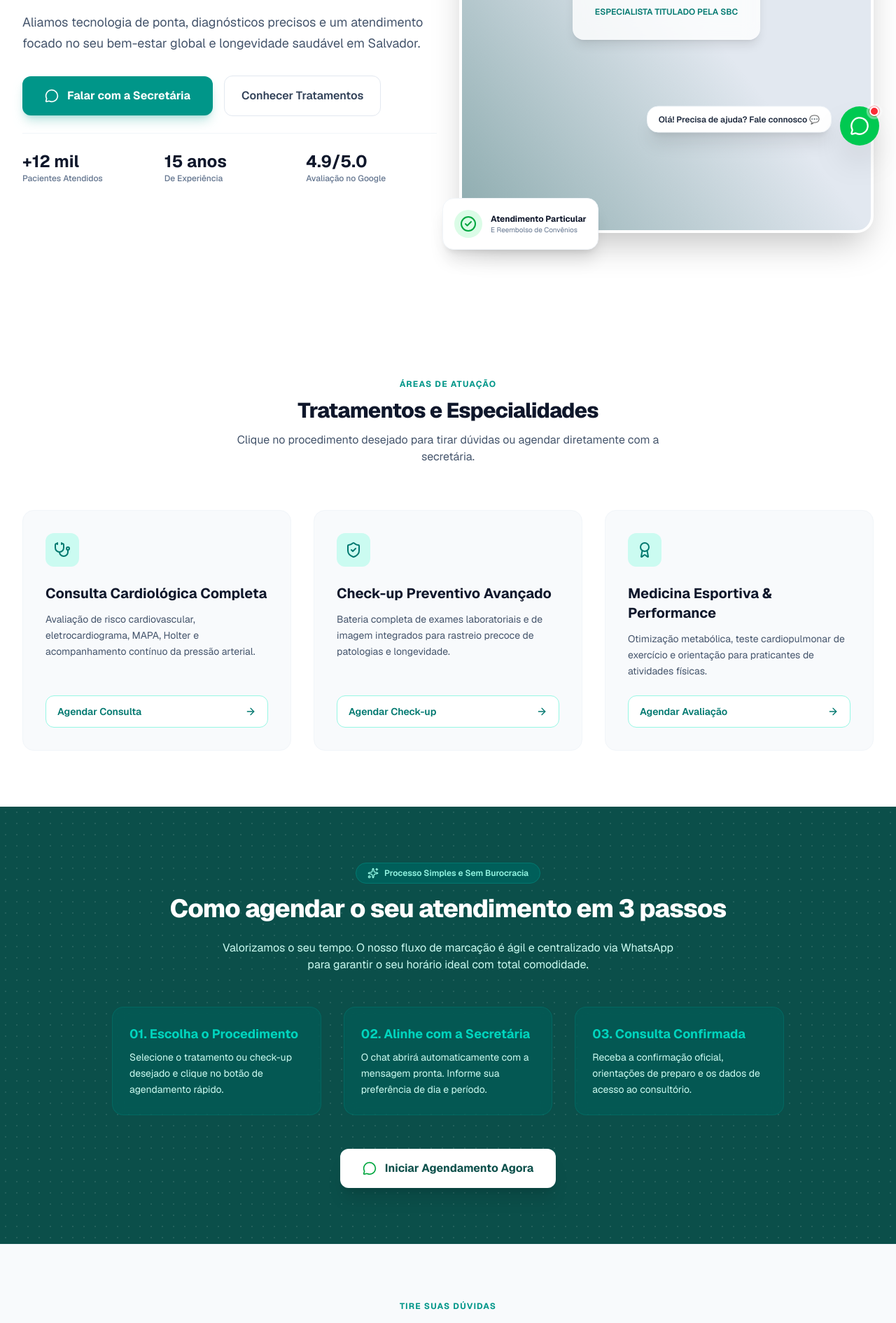
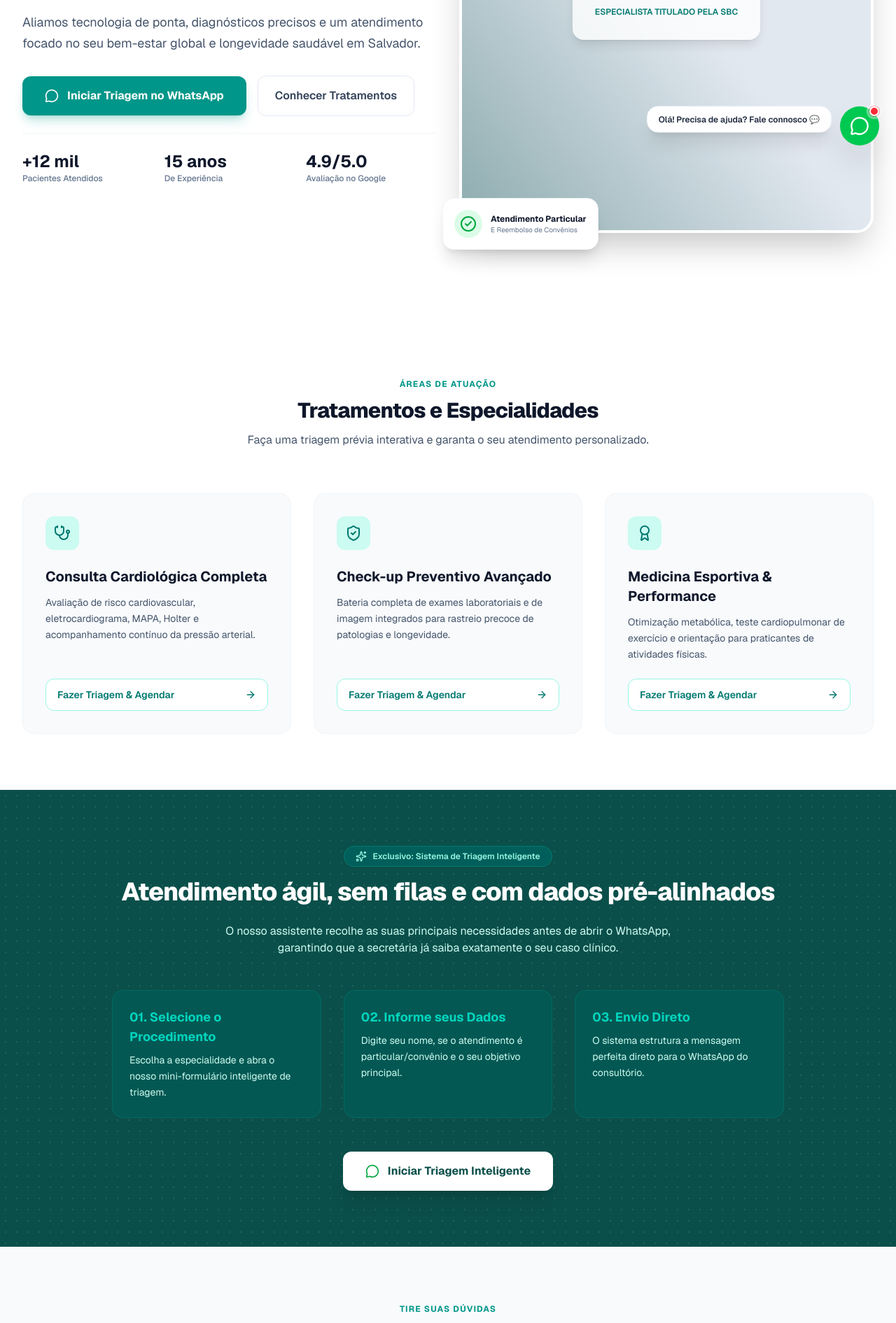
Before and after one commit to 204712/credvale-mvp, a Next.js app: page / in a window 1280 px wide. Shown: the part 568-2459 px from the top of the page at 70% size. Built offline with nearby package versions, Linux system fonts and the light colour scheme.

Commit message:
feat: adiciona sistema de triagem inteligente via modal para o whatsapp

```diff
--- a/app/page.tsx
+++ b/app/page.tsx
@@ -1,3 +1,5 @@
+"client"; // Nota: se estiver a usar Next.js App Router com interatividade de estado, garantimos o comportamento de formulário
+import React, { useState } from "react";
 import Image from "next/image";
 import {
   Stethoscope,
@@ -11,18 +13,36 @@ import {
   Users,
   HelpCircle,
   ArrowRight,
-  Sparkles
+  Sparkles,
+  X,
+  Send
 } from "lucide-react";
 
 export default function Home() {
   const whatsappNumber = "5571999504516";
 
-  const getWhatsAppUrl = (procedureName: string) => {
-    const message = encodeURIComponent(`Olá! Gostaria de agendar ou tirar dúvidas sobre o procedimento: *${procedureName}*.`);
-    return `https://api.whatsapp.com/send?phone=${whatsappNumber}&text=${message}`;
+  // Estado para controlar o Modal de Triagem Inteligente
+  const [isModalOpen, setIsModalOpen] = useState(false);
+  const [selectedProcedure, setSelectedProcedure] = useState("Consulta Cardiológica Geral");
+  const [patientName, setPatientName] = useState("");
+  const [patientType, setPatientType] = useState("Particular");
+  const [patientNote, setPatientNote] = useState("");
+
+  const handleOpenModal = (procedure: string) => {
+    setSelectedProcedure(procedure);
+    setIsModalOpen(true);
   };
 
-  const generalWhatsAppUrl = getWhatsAppUrl("Consulta Cardiológica Geral");
+  const handleSendToWhatsApp = (e: React.FormEvent) => {
+    e.preventDefault();
+    const message = encodeURIComponent(
+      `Olá! Meu nome é *${patientName || "Paciente"}*.\nGostaria de agendar: *${selectedProcedure}*.\nTipo de atendimento: *${patientType}*.\nDetalhes/Sintomas: ${patientNote || "Não informado"}`
+    );
+    window.open(`https://api.whatsapp.com/send?phone=${whatsappNumber}&text=${message}`, '_blank');
+    setIsModalOpen(false);
+  };
+
+  const generalWhatsAppUrl = `https://api.whatsapp.com/send?phone=${whatsappNumber}&text=` + encodeURIComponent("Olá! Gostaria de tirar dúvidas ou agendar uma consulta.");
 
   return (
     <div className="min-h-screen bg-slate-50 text-slate-800 font-sans selection:bg-teal-500 selection:text-white">
@@ -84,20 +104,18 @@ export default function Home() {
 
           <nav className="hidden md:flex items-center gap-8 text-sm font-medium text-slate-600">
             <a href="#especialidades" className="hover:text-teal-600 transition-colors">Especialidades</a>
-            <a href="#agendamento" className="hover:text-teal-600 transition-colors">Agendamento</a>
+            <a href="#agendamento" className="hover:text-teal-600 transition-colors">Triagem & Agendamento</a>
             <a href="#faq" className="hover:text-teal-600 transition-colors">Dúvidas</a>
             <a href="#contato" className="hover:text-teal-600 transition-colors">Localização</a>
           </nav>
 
-          <a
-            href={generalWhatsAppUrl}
-            target="_blank"
-            rel="noopener noreferrer"
-            className="hidden sm:inline-flex items-center gap-2 bg-teal-600 hover:bg-teal-700 text-white font-semibold px-5 py-2.5 rounded-xl transition-all shadow-md shadow-teal-600/20 active:scale-95"
+          <button
+            onClick={() => handleOpenModal("Consulta Cardiológica Geral")}
+            className="hidden sm:inline-flex items-center gap-2 bg-teal-600 hover:bg-teal-700 text-white font-semibold px-5 py-2.5 rounded-xl transition-all shadow-md shadow-teal-600/20 active:scale-95 cursor-pointer"
           >
             <Calendar className="w-4 h-4" />
             <span>Agendar Consulta</span>
-          </a>
+          </button>
         </div>
       </header>
 
@@ -121,15 +139,13 @@ export default function Home() {
               </p>
 
               <div className="flex flex-col sm:flex-row items-center justify-center lg:justify-start gap-4 pt-2">
-                <a
-                  href={generalWhatsAppUrl}
-                  target="_blank"
-                  rel="noopener noreferrer"
-                  className="w-full sm:w-auto inline-flex items-center justify-center gap-3 bg-teal-600 hover:bg-teal-700 text-white font-bold px-8 py-4 rounded-xl transition-all shadow-lg shadow-teal-600/25 text-base active:scale-95"
+                <button
+                  onClick={() => handleOpenModal("Consulta Inicial / Triagem")}
+                  className="w-full sm:w-auto inline-flex items-center justify-center gap-3 bg-teal-600 hover:bg-teal-700 text-white font-bold px-8 py-4 rounded-xl transition-all shadow-lg shadow-teal-600/25 text-base active:scale-95 cursor-pointer"
                 >
                   <MessageCircle className="w-5 h-5" />
-                  <span>Falar com a Secretária</span>
-                </a>
+                  <span>Iniciar Triagem no WhatsApp</span>
+                </button>
                 <a
                   href="#especialidades"
                   className="w-full sm:w-auto inline-flex items-center justify-center gap-2 bg-white hover:bg-slate-50 text-slate-700 font-semibold px-6 py-4 rounded-xl border border-slate-200 transition-all text-base"
@@ -180,13 +196,13 @@ export default function Home() {
         </div>
       </section>
 
-      {/* SEÇÃO DE ESPECIALIDADES */}
+      {/* SEÇÃO DE ESPECIALIDADES COM DISPARO DA TRIAGEM INTELIGENTE */}
       <section id="especialidades" className="py-20 bg-white">
         <div className="max-w-7xl mx-auto px-4 sm:px-6 lg:px-8">
           <div className="text-center max-w-2xl mx-auto mb-16">
             <h2 className="text-xs font-bold text-teal-600 uppercase tracking-widest mb-3">Áreas de Atuação</h2>
             <p className="text-3xl font-extrabold text-slate-900 tracking-tight">Tratamentos e Especialidades</p>
-            <p className="text-slate-600 mt-3">Clique no procedimento desejado para tirar dúvidas ou agendar diretamente com a secretária.</p>
+            <p className="text-slate-600 mt-3">Faça uma triagem prévia interativa e garanta o seu atendimento personalizado.</p>
           </div>
 
           <div className="grid md:grid-cols-3 gap-8">
@@ -201,15 +217,13 @@ export default function Home() {
                   Avaliação de risco cardiovascular, eletrocardiograma, MAPA, Holter e acompanhamento contínuo da pressão arterial.
                 </p>
               </div>
-              <a
-                href={getWhatsAppUrl("Consulta Cardiológica Completa")}
-                target="_blank"
-                rel="noopener noreferrer"
-                className="inline-flex items-center justify-between w-full bg-white hover:bg-teal-600 hover:text-white text-teal-700 border border-teal-200 font-semibold px-4 py-3 rounded-xl transition-all text-sm group"
+              <button
+                onClick={() => handleOpenModal("Consulta Cardiológica Completa")}
+                className="inline-flex items-center justify-between w-full bg-white hover:bg-teal-600 hover:text-white text-teal-700 border border-teal-200 font-semibold px-4 py-3 rounded-xl transition-all text-sm group cursor-pointer"
               >
-                <span>Agendar Consulta</span>
+                <span>Fazer Triagem & Agendar</span>
                 <ArrowRight className="w-4 h-4 group-hover:translate-x-1 transition-transform" />
-              </a>
+              </button>
             </div>
 
             <div className="bg-slate-50 hover:bg-teal-50/40 border border-slate-100 hover:border-teal-200 p-8 rounded-2xl transition-all group flex flex-col justify-between">
@@ -222,15 +236,13 @@ export default function Home() {
                   Bateria completa de exames laboratoriais e de imagem integrados para rastreio precoce de patologias e longevidade.
                 </p>
               </div>
-              <a
-                href={getWhatsAppUrl("Check-up Preventivo Avançado")}
-                target="_blank"
-                rel="noopener noreferrer"
-                className="inline-flex items-center justify-between w-full bg-white hover:bg-teal-600 hover:text-white text-teal-700 border border-teal-200 font-semibold px-4 py-3 rounded-xl transition-all text-sm group"
+              <button
+                onClick={() => handleOpenModal("Check-up Preventivo Avançado")}
+                className="inline-flex items-center justify-between w-full bg-white hover:bg-teal-600 hover:text-white text-teal-700 border border-teal-200 font-semibold px-4 py-3 rounded-xl transition-all text-sm group cursor-pointer"
               >
-                <span>Agendar Check-up</span>
+                <span>Fazer Triagem & Agendar</span>
                 <ArrowRight className="w-4 h-4 group-hover:translate-x-1 transition-transform" />
-              </a>
+              </button>
             </div>
 
             <div className="bg-slate-50 hover:bg-teal-50/40 border border-slate-100 hover:border-teal-200 p-8 rounded-2xl transition-all group flex flex-col justify-between">
@@ -243,15 +255,13 @@ export default function Home() {
                   Otimização metabólica, teste cardiopulmonar de exercício e orientação para praticantes de atividades físicas.
                 </p>
               </div>
-              <a
-                href={getWhatsAppUrl("Medicina Esportiva e Performance")}
-                target="_blank"
-                rel="noopener noreferrer"
-                className="inline-flex items-center justify-between w-full bg-white hover:bg-teal-600 hover:text-white text-teal-700 border border-teal-200 font-semibold px-4 py-3 rounded-xl transition-all text-sm group"
+              <button
+                onClick={() => handleOpenModal("Medicina Esportiva e Performance")}
+                className="inline-flex items-center justify-between w-full bg-white hover:bg-teal-600 hover:text-white text-teal-700 border border-teal-200 font-semibold px-4 py-3 rounded-xl transition-all text-sm group cursor-pointer"
               >
-                <span>Agendar Avaliação</span>
+                <span>Fazer Triagem & Agendar</span>
                 <ArrowRight className="w-4 h-4 group-hover:translate-x-1 transition-transform" />
-              </a>
+              </button>
             </div>
 
           </div>
@@ -264,41 +274,105 @@ export default function Home() {
         <div className="max-w-5xl mx-auto px-4 sm:px-6 lg:px-8 relative z-10 text-center">
           <div className="inline-flex items-center gap-2 bg-teal-800 text-teal-200 px-4 py-1.5 rounded-full text-xs font-semibold mb-4 border border-teal-700">
             <Sparkles className="w-4 h-4" />
-            <span>Processo Simples e Sem Burocracia</span>
+            <span>Exclusivo: Sistema de Triagem Inteligente</span>
           </div>
           <h2 className="text-3xl sm:text-4xl font-extrabold tracking-tight mb-6">
-            Como agendar o seu atendimento em 3 passos
+            Atendimento ágil, sem filas e com dados pré-alinhados
           </h2>
           <p className="text-teal-100 max-w-2xl mx-auto mb-12 text-base">
-            Valorizamos o seu tempo. O nosso fluxo de marcação é ágil e centralizado via WhatsApp para garantir o seu horário ideal com total comodidade.
+            O nosso assistente recolhe as suas principais necessidades antes de abrir o WhatsApp, garantindo que a secretária já saiba exatamente o seu caso clínico.
           </p>
 
           <div className="grid md:grid-cols-3 gap-8 text-left mb-12">
             <div className="bg-teal-800/60 border border-teal-700/50 p-6 rounded-2xl backdrop-blur-sm">
-              <span className="text-teal-400 font-bold text-lg block mb-2">01. Escolha o Procedimento</span>
-              <p className="text-teal-100 text-sm leading-relaxed">Selecione o tratamento ou check-up desejado e clique no botão de agendamento rápido.</p>
+              <span className="text-teal-400 font-bold text-lg block mb-2">01. Selecione o Procedimento</span>
+              <p className="text-teal-100 text-sm leading-relaxed">Escolha a especialidade e abra o nosso mini-formulário inteligente de triagem.</p>
             </div>
             <div className="bg-teal-800/60 border border-teal-700/50 p-6 rounded-2xl backdrop-blur-sm">
-              <span className="text-teal-400 font-bold text-lg block mb-2">02. Alinhe com a Secretária</span>
-              <p className="text-teal-100 text-sm leading-relaxed">O chat abrirá automaticamente com a mensagem pronta. Informe sua preferência de dia e período.</p>
+              <span className="text-teal-400 font-bold text-lg block mb-2">02. Informe seus Dados</span>
+              <p className="text-teal-100 text-sm leading-relaxed">Digite seu nome, se o atendimento é particular/convênio e o seu objetivo principal.</p>
             </div>
             <div className="bg-teal-800/60 border border-teal-700/50 p-6 rounded-2xl backdrop-blur-sm">
-              <span className="text-teal-400 font-bold text-lg block mb-2">03. Consulta Confirmada</span>
-              <p className="text-teal-100 text-sm leading-relaxed">Receba a confirmação oficial, orientações de preparo e os dados de acesso ao consultório.</p>
+              <span className="text-teal-400 font-bold text-lg block mb-2">03. Envio Direto</span>
+              <p className="text-teal-100 text-sm leading-relaxed">O sistema estrutura a mensagem perfeita direto para o WhatsApp do consultório.</p>
             </div>
           </div>
 
-          <a
-            href={generalWhatsAppUrl}
-            target="_blank"
-            rel="noopener noreferrer"
-            className="inline-flex items-center gap-3 bg-white text-teal-900 hover:bg-teal-50 font-bold px-8 py-4 rounded-xl transition-all shadow-xl text-base active:scale-95"
+          <button
+            onClick={() => handleOpenModal("Consulta Geral de Triagem")}
+            className="inline-flex items-center gap-3 bg-white text-teal-900 hover:bg-teal-50 font-bold px-8 py-4 rounded-xl transition-all shadow-xl text-base active:scale-95 cursor-pointer"
           >
             <MessageCircle className="w-5 h-5 text-green-600" />
-            <span>Iniciar Agendamento Agora</span>
-          </a>
+            <span>Iniciar Triagem Inteligente</span>
+          </button>
         </div>
       </section>
+
+      {/* MODAL DE TRIAGEM INTELIGENTE */}
+      {isModalOpen && (
+        <div className="fixed inset-0 z-50 bg-slate-950/60 backdrop-blur-sm flex items-center justify-center p-4">
+          <div className="bg-white rounded-3xl max-w-md w-full p-6 sm:p-8 shadow-2xl relative border border-slate-100 animate-in fade-in zoom-in duration-200">
+            <button
+              onClick={() => setIsModalOpen(false)}
+              className="absolute top-5 right-5 text-slate-400 hover:text-slate-600 bg-slate-100 hover:bg-slate-200 p-2 rounded-full transition-colors cursor-pointer"
+            >
+              <X className="w-5 h-5" />
+            </button>
+
+            <div className="mb-6">
+              <span className="text-xs font-bold text-teal-600 uppercase tracking-wider block mb-1">Agendamento com Triagem</span>
+              <h3 className="text-2xl font-extrabold text-slate-900">Marcar Consulta</h3>
+              <p className="text-xs text-slate-500 mt-1">Procedimento selecionado: <strong className="text-teal-700">{selectedProcedure}</strong></p>
+            </div>
+
+            <form onSubmit={handleSendToWhatsApp} className="space-y-4">
+              <div>
+                <label className="block text-xs font-bold text-slate-700 uppercase mb-1">Seu Nome Completo</label>
+                <input
+                  type="text"
+                  required
+                  placeholder="Ex: Maria Silva"
+                  value={patientName}
+                  onChange={(e) => setPatientName(e.target.value)}
+                  className="w-full bg-slate-50 border border-slate-200 rounded-xl px-4 py-3 text-sm text-slate-800 focus:outline-none focus:border-teal-600 transition-colors"
+                />
+              </div>
+
+              <div>
+                <label className="block text-xs font-bold text-slate-700 uppercase mb-1">Tipo de Atendimento</label>
+                <select
+                  value={patientType}
+                  onChange={(e) => setPatientType(e.target.value)}
+                  className="w-full bg-slate-50 border border-slate-200 rounded-xl px-4 py-3 text-sm text-slate-800 focus:outline-none focus:border-teal-600 transition-colors"
+                >
+                  <option value="Particular (Com nota para Reembolso)">Particular (Com nota para Reembolso)</option>
+                  <option value="Convênio Médico">Convênio Médico</option>
+                  <option value="Primeira Vez / Avaliação">Primeira Vez / Avaliação</option>
+                </select>
+              </div>
+
+              <div>
+                <label className="block text-xs font-bold text-slate-700 uppercase mb-1">Principais Sintomas ou Motivo</label>
+                <textarea
+                  rows={3}
+                  placeholder="Ex: Sinto falta de ar leve ao caminhar e preciso de check-up..."
+                  value={patientNote}
+                  onChange={(e) => setPatientNote(e.target.value)}
+                  className="w-full bg-slate-50 border border-slate-200 rounded-xl px-4 py-3 text-sm text-slate-800 focus:outline-none focus:border-teal-600 transition-colors resize-none"
+                />
+              </div>
+
+              <button
+                type="submit"
+                className="w-full bg-green-600 hover:bg-green-700 text-white font-bold py-3.5 px-6 rounded-xl transition-all shadow-lg shadow-green-600/20 flex items-center justify-center gap-2 text-base cursor-pointer mt-2"
+              >
+                <Send className="w-5 h-5" />
+                <span>Enviar Triagem para o WhatsApp</span>
+              </button>
+            </form>
+          </div>
+        </div>
+      )}
 
       {/* SEÇÃO DE FAQ (PERGUNTAS FREQUENTES) */}
       <section id="faq" className="py-20 bg-slate-50 border-t border-slate-100">
@@ -386,12 +460,10 @@ export default function Home() {
 
       {/* BOTÃO FLUTUANTE DE WHATSAPP COM BALÃO DE NOTIFICAÇÃO ANIMADO */}
       <div className="fixed bottom-6 right-6 z-50 flex items-center gap-3">
-        {/* Balão de Texto / Tooltip */}
         <div className="hidden sm:flex items-center bg-white text-slate-800 text-xs font-semibold px-4 py-2.5 rounded-2xl shadow-xl border border-slate-100 animate-bounce">
           <span>Olá! Precisa de ajuda? Fale connosco 💬</span>
         </div>
 
-        {/* Botão do WhatsApp */}
         <a
           href={generalWhatsAppUrl}
           target="_blank"
```
